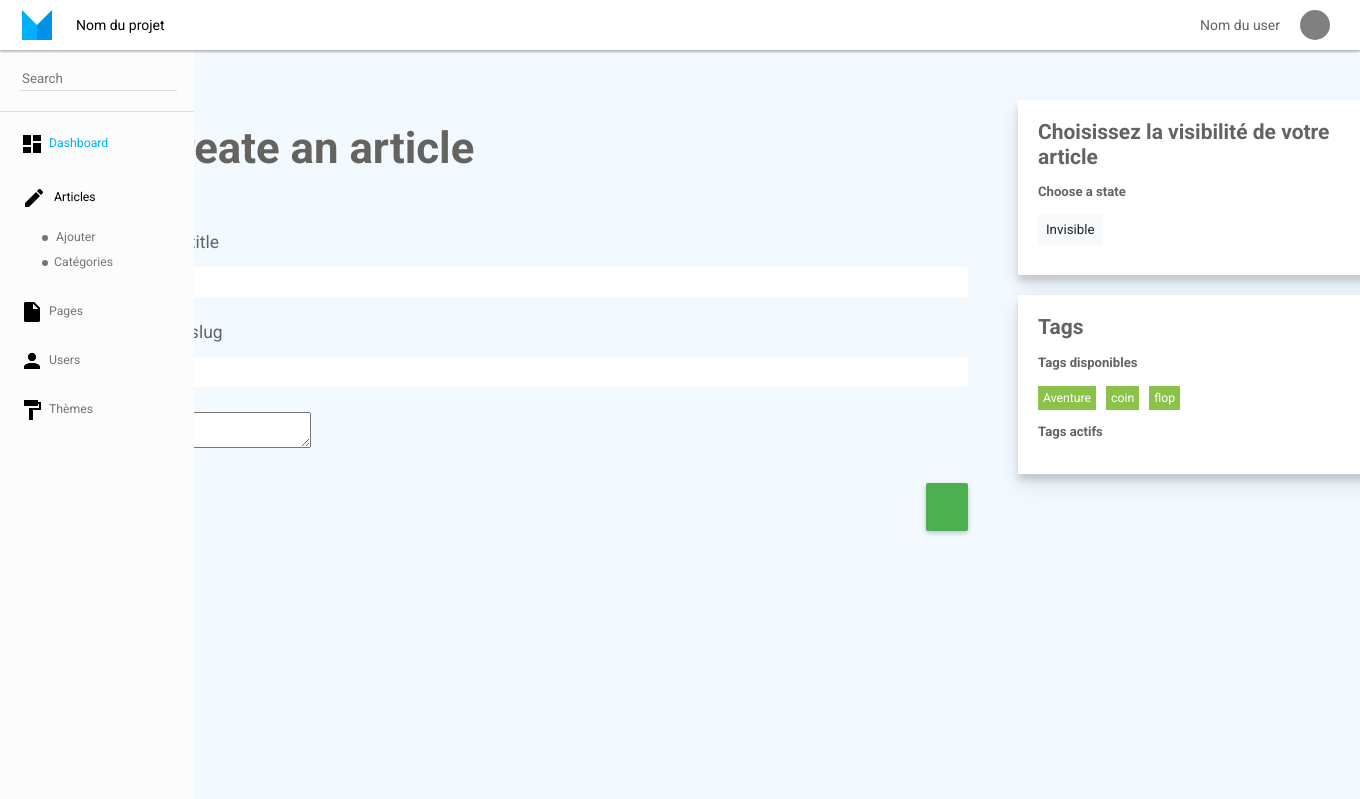
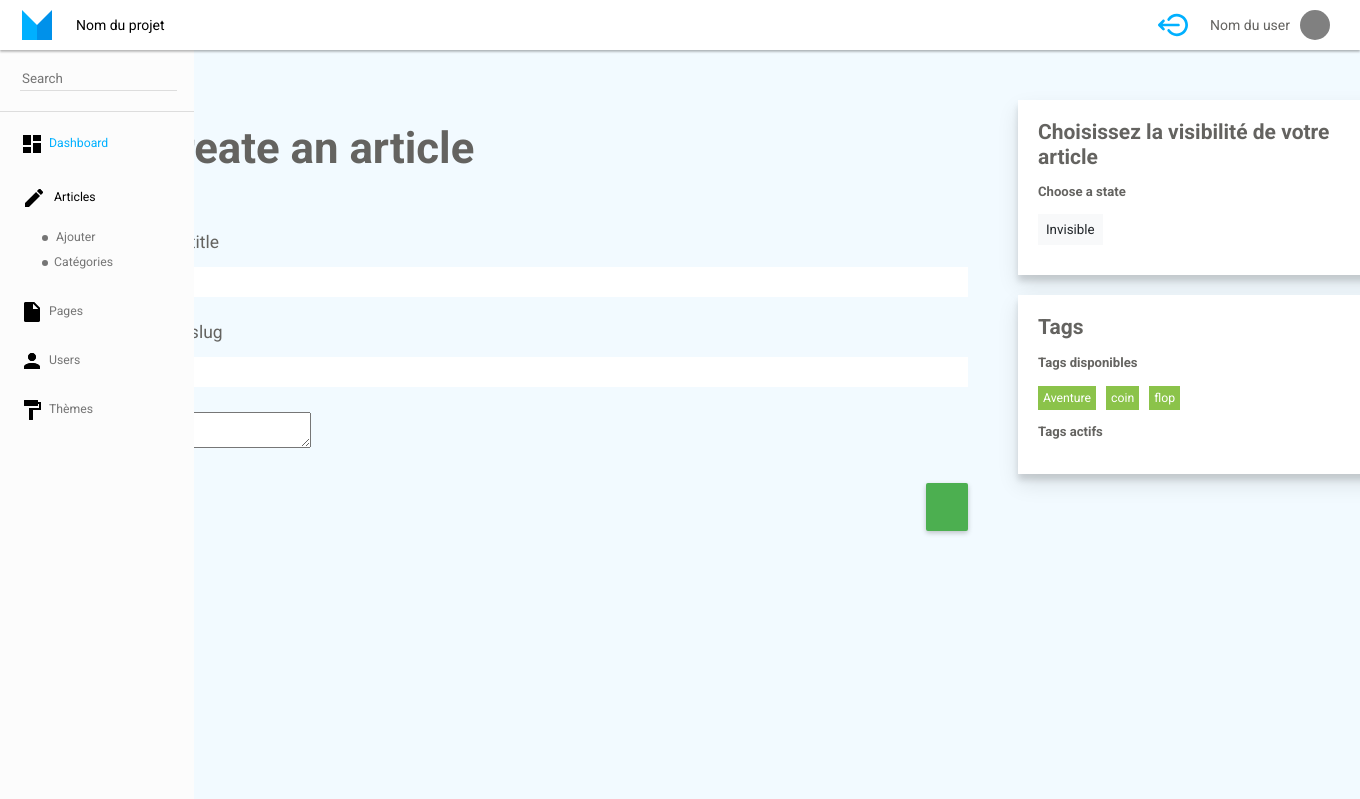
Before and after one commit to PinkFlowerOfTheSunsetOfTheDeath/CMS, a PHP site: template core/views/posts/form.html.twig in a window 1360 px wide. Shown: the top 799 px of the page. Run offline with PHP 8.4, Linux system fonts and the light colour scheme; the template is opened without the code that fills it, so the values that code supplies are empty; some libraries are stand-ins or nearby versions.

Commit message:
[core/view] template add script and logo disconnect

```diff
--- a/core/views/template/template.html.twig
+++ b/core/views/template/template.html.twig
@@ -65,6 +65,11 @@
         </div>
         <div>
             <li class="header__list__item">
+                <a class="link" href="/logout">
+                    <img class="header__list__logout" src="/image/logout.svg" alt="">
+                </a>
+            </li>
+            <li class="header__list__item">
                 Nom du user
             </li>
             <li class="header__list__item header__list__item--centered">
```
